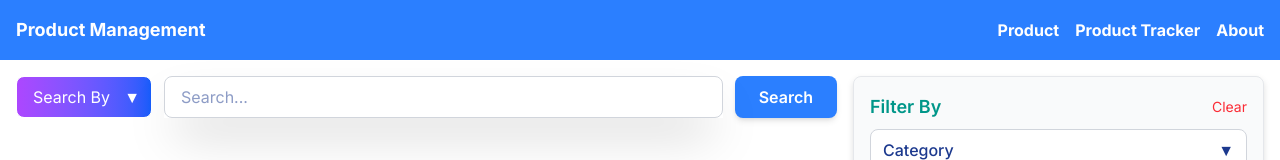
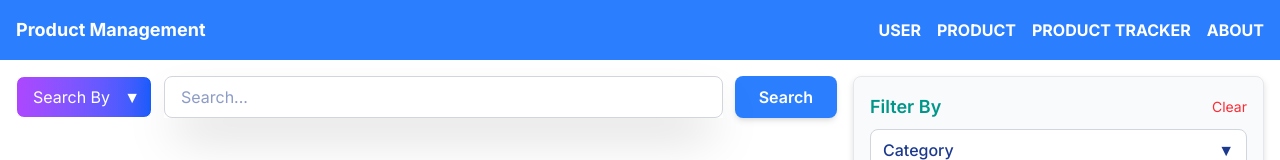
Before and after one commit to P4warit06/PROJECT2-SEC-1-Kittiphop.vue, a Vue app: page /product-manager in a window 1280 px wide. Shown: the top 160 px of the page. Built offline with nearby package versions, Linux system fonts and the light colour scheme; data requests are answered from the project's data file; sample sign-in values are in the browser's storage.

Commit message:
062-[update] index.js, Header.vue, HeaderManager.vue, UserProductDetails.vue

```diff
--- a/src/components/Header.vue
+++ b/src/components/Header.vue
@@ -46,19 +46,18 @@ function toggleMenu() {
 
   <!-- NavBar User -->
     <nav class="hidden md:block">
-      <ul class="flex space-x-4">
+      <ul class="flex space-x-4 items-center">
         <li class="text-white font-bold">
           <router-link to="/user-products" class="hover:opacity-70">
-            Product
+            PRODUCT
           </router-link>
         </li>
         <li class="text-white font-bold">
           <router-link to="/home" class="hover:opacity-70">
-            About
+            ABOUT
           </router-link>
         </li>
-        <ul class="w-full cursor-pointer hover:opacity-80">
-          <li class="relative">
+        <li class="">
             <router-link to="/user-carts">
             <div class="relative inline-block">
               <svg xmlns="http://www.w3.org/2000/svg" width="32" height="32" viewBox="0 0 36 36"><!-- Icon from Clarity by VMware - https://github.com/vmware/clarity-assets/blob/master/LICENSE --><circle cx="13.5" cy="29.5" r="2.5" fill="currentColor" class="clr-i-solid clr-i-solid-path-1"/><circle cx="26.5" cy="29.5" r="2.5" fill="currentColor" class="clr-i-solid clr-i-solid-path-2"/><path fill="currentColor" d="M33.1 6.39a1 1 0 0 0-.79-.39H9.21l-.45-1.43a1 1 0 0 0-.66-.65L4 2.66a1 1 0 1 0-.59 1.92L7 5.68l4.58 14.47l-1.63 1.34l-.13.13A2.66 2.66 0 0 0 9.74 25A2.75 2.75 0 0 0 12 26h16.69a1 1 0 0 0 0-2H11.84a.67.67 0 0 1-.56-1l2.41-2h15.43a1 1 0 0 0 1-.76l3.2-13a1 1 0 0 0-.22-.85" class="clr-i-solid clr-i-solid-path-3"/><path fill="none" d="M0 0h36v36H0z"/></svg>
@@ -68,7 +67,7 @@ function toggleMenu() {
             </div>
             </router-link>
           </li>
-        </ul>
+
       </ul>
     </nav>
 
--- a/src/components/HeaderManager.vue
+++ b/src/components/HeaderManager.vue
@@ -22,39 +22,44 @@ function toggleMenu() {
     <nav class="hidden md:block">
       <ul class="flex space-x-4">
         <li class="text-white font-bold">
+          <router-link to="/user-manager" class="hover:opacity-70">
+            USER
+          </router-link>
+        </li>
+        <li class="text-white font-bold">
+
           <router-link to="/product-manager" class="hover:opacity-70">
-            Product
+            PRODUCT
           </router-link>
         </li>
         <li class="text-white font-bold">
           <router-link to="/product-tracker" class="hover:opacity-70">
-            Product Tracker
+            PRODUCT TRACKER
           </router-link>
         </li>
         <li class="text-white font-bold">
           <router-link to="/home" class="hover:opacity-70">
-            About
+            ABOUT
           </router-link>
         </li>
       </ul>
     </nav>
 
     <div v-show="burgerActive"
-      class="w-full h-screen fixed inset-0 flex flex-col items-center p-20 backdrop-blur-md text-white md:hidden z-50">
-      <ul class="space-y-4 text-lg">
-
+  class="w-full h-screen fixed inset-0 flex flex-col items-center justify-center p-4 backdrop-blur-md text-white md:hidden z-50">
+  <ul class="space-y-8 text-lg w-full text-center">
     <li>
-          <router-link to="/product-manager" active class="text-black text-center block hover:opacity-60">
+      <router-link to="/product-manager" class="text-black block hover:opacity-60 py-2">
         PRODUCT
       </router-link>
     </li>
     <li>
-          <router-link to="/home" class="text-black text-center block hover:opacity-60">
+      <router-link to="/home" class="text-black block hover:opacity-60 py-2">
         ABOUT
       </router-link>
     </li>
     <li>
-          <router-link to="/about" class="text-black text-center block hover:opacity-60">
+      <router-link to="/about" class="text-black block hover:opacity-60 py-2">
         CART
       </router-link>
     </li>
--- a/src/components/UserProductDetails.vue
+++ b/src/components/UserProductDetails.vue
@@ -5,6 +5,7 @@ import { ref } from 'vue';
 
 const {params: {productId}} = useRoute();
 const selectProduct = ref({})
+
 
 const getSelectProduct = async () => {
     try {
@@ -18,6 +19,7 @@ const router = useRouter()
 function goBack() {
   router.go(-1)
 }
+
 getSelectProduct()
 </script>
 
@@ -57,6 +59,7 @@ getSelectProduct()
                 Back
               </button>
             </div>
+
           </div>
         </div>
       </div>
--- a/src/router/index.js
+++ b/src/router/index.js
@@ -88,7 +88,7 @@ const router = createRouter({ history, routes });
 
 //062 Pongsakorn's
 // Comment ไว้ก่อนเดี๋ยวเข้า path ลำบาก
-/*
+
 router.beforeEach((to, from) => {
   const isAuthenticated = localStorage.getItem("currentUser") !== null;
   const publicPaths = [
@@ -119,6 +119,6 @@ router.beforeEach((to, from) => {
     return { name: "Home" };
   }
 });
-*/
+
 
 export default router;
```
Lines whose indentation alone changed are shown as unchanged.
